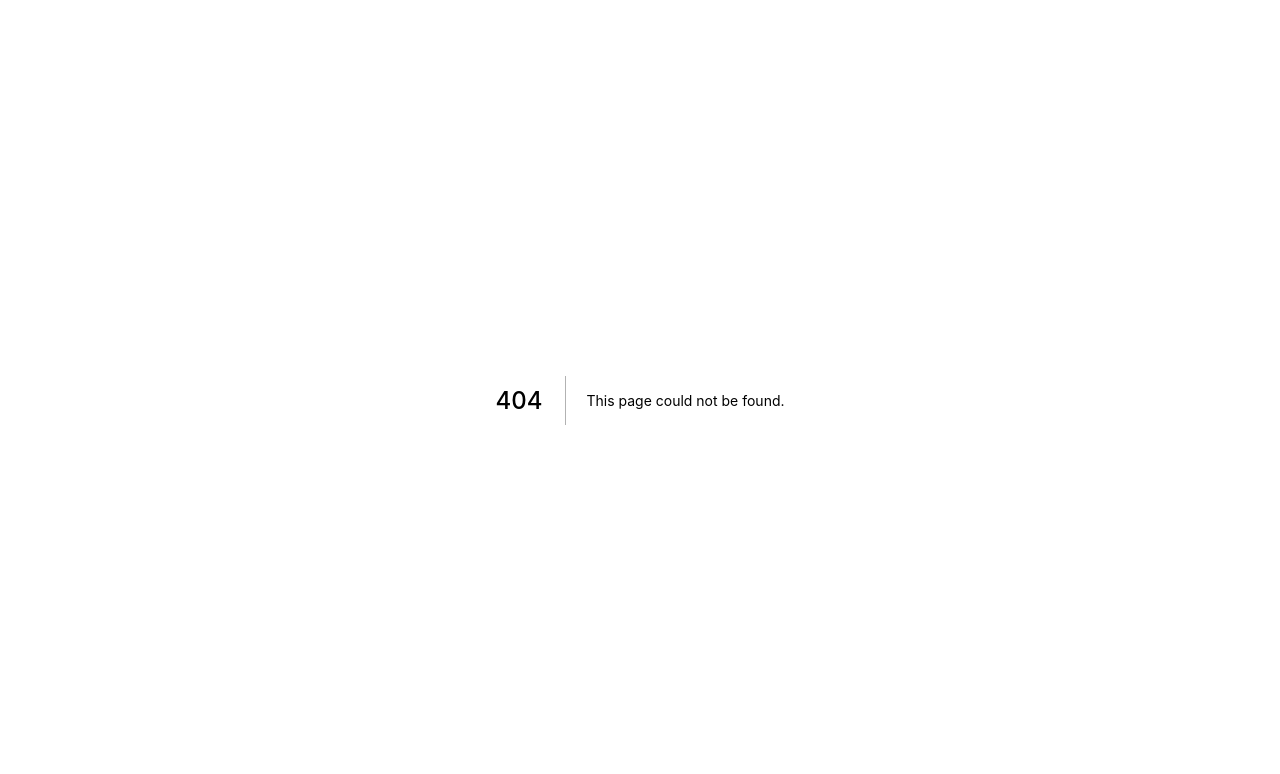
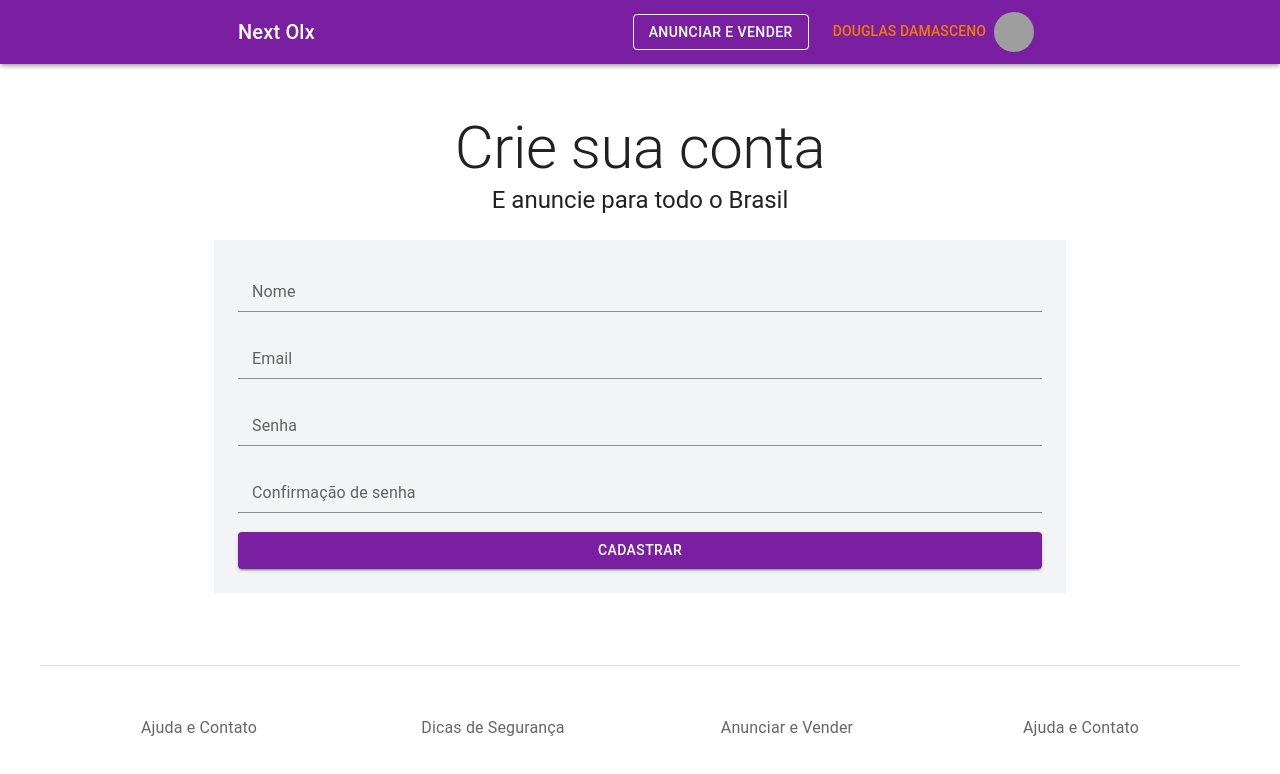
Before and after one commit to douglasdamasceno/Next-OLX, a Next.js app: page /auth/signup in a window 1280 px wide. Before the commit this address had no page. Shown: the top 774 px of the page. Built offline with nearby package versions, Linux system fonts and the light colour scheme; grey boxes are pictures that could not be loaded.

Commit message:
feat: add pagina de cadastro

```diff
--- /dev/null
+++ b/pages/auth/signup/formValues.ts
@@ -0,0 +1,23 @@
+
+import * as yup from 'yup';
+
+const validationSchema = yup.object().shape({
+    name: yup.string().required('Nome é obrigatório'),
+    email: yup.string().email("Digite um email válido").required('Email é obrigatório'),
+    password: yup.string().required('Senha é obrigatório'),
+    passwordConfirmation: yup.string()
+    .required('Confirmação de senha é obrigatório')
+    .oneOf([yup.ref('password'), null], 'Senhas não conferem')
+});
+
+const initialValues={
+    name:'',
+    email:'',
+    password:'',
+    passwordConfirmation:'',
+};
+
+export {
+    validationSchema,
+    initialValues,
+}
--- /dev/null
+++ b/pages/auth/signup/index.tsx
@@ -0,0 +1,119 @@
+import { Box, Button, Container,useTheme, FormControl, FormHelperText, Input, InputLabel, Typography } from '@mui/material';
+import React from 'react';
+
+import { Formik } from 'formik';
+
+import TemplateDefault from "../../../src/templates/Default";
+
+
+import { Theme } from "@mui/material";
+import {makeStyles} from "@mui/styles";
+import {initialValues,validationSchema} from "./formValues";
+
+export const useStyles = makeStyles((theme:Theme) => ({
+    box:{
+        display:'flex',
+        flexDirection:'column',
+        gap:theme.spacing(2),
+        backgroundColor:theme.palette.background.default,
+        padding:theme.spacing(3),
+    },
+}));
+
+const Signup: React.FC = () => {
+    const classes = useStyles();
+    const theme = useTheme();
+  return (
+      <TemplateDefault>
+      <Container maxWidth="sm">
+        <Typography component="h1" color='textPrimary'  variant='h2' align='center'>
+            Crie sua conta
+        </Typography>
+        <Typography component="h5" color='textPrimary'  variant='h5' align='center'>
+            E anuncie para todo o Brasil
+        </Typography>
+      </Container>
+      <Container maxWidth="md">
+            <Formik
+                initialValues={initialValues}
+                validationSchema={validationSchema}
+                onSubmit={(values)=>{
+                    console.log(values);
+                }}
+            >
+                {
+                    ({
+                        values,
+                        errors,
+                        touched,
+                        handleSubmit,
+                        handleChange,
+                        handleBlur,
+                    })=>{
+
+                        return(
+                           <form onSubmit={handleSubmit}>
+                                <Box
+                                    display="flex"
+                                    flexDirection="column"
+                                    gap={2}
+                                    bgcolor={theme.palette.background.default}
+                                    padding={3}
+                                    marginBottom={3}
+                                    marginTop={3}
+                                >
+                                    <FormControl error={!!errors.name && touched.name} fullWidth>
+                                        <InputLabel>Nome</InputLabel>
+                                        <Input
+                                            name="name"
+                                            value={values.name}
+                                            onChange={handleChange}
+                                            onBlur={handleBlur}
+                                        />
+                                        <FormHelperText>{errors.name}</FormHelperText>
+                                    </FormControl>
+                                    <FormControl error={!!errors.email && touched.email} fullWidth>
+                                        <InputLabel>Email</InputLabel>
+                                        <Input
+                                            name="email"
+                                            value={values.email}
+                                            onChange={handleChange}
+                                            onBlur={handleBlur}
+                                        />
+                                        <FormHelperText>{errors.email}</FormHelperText>
+                                    </FormControl>
+
+                                    <FormControl error={!!errors.password && touched.password} fullWidth>
+                                        <InputLabel>Senha</InputLabel>
+                                        <Input
+                                            name="password"
+                                            value={values.password}
+                                            onChange={handleChange}
+                                            onBlur={handleBlur}
+                                        />
+                                        <FormHelperText>{errors.password}</FormHelperText>
+                                    </FormControl>
+                                    <FormControl error={!!errors.passwordConfirmation && touched.passwordConfirmation} fullWidth>
+                                        <InputLabel>Confirmação de senha</InputLabel>
+                                        <Input
+                                            name="passwordConfirmation"
+                                            value={values.passwordConfirmation}
+                                            onChange={handleChange}
+                                            onBlur={handleBlur}
+                                        />
+                                        <FormHelperText>{errors.passwordConfirmation}</FormHelperText>
+                                    </FormControl>
+                                    <Button type="submit" variant='contained' color='primary' fullWidth>Cadastrar</Button>
+
+                                </Box>
+                            </form>
+                   )
+                    }
+                }
+            </Formik>
+      </Container>
+      </TemplateDefault>
+  );
+}
+
+export default Signup;
```
Also changed, not shown: pages/user/publish/index.tsx (+0 -10 lines), src/components/FileUpload/index.tsx (+6 -10 lines).
